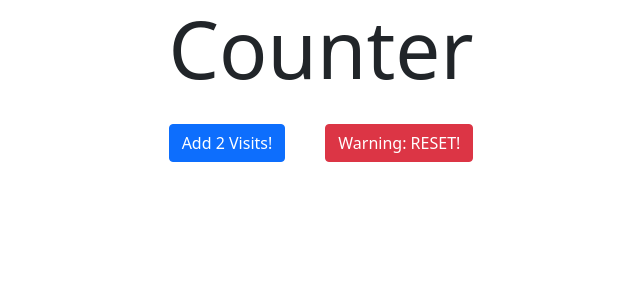
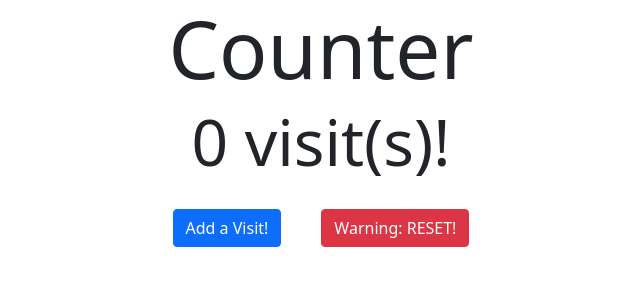
Before and after one commit to DouglasH9/counter, a Flask app: page / in a window 1280 px wide. Shown: the top 300 px of the page, without its empty margins (319-959 px from the left). Run offline with Flask 2, Linux system fonts and the light colour scheme.

Commit message:
not sure what i chenged

```diff
--- a/templates/index.html
+++ b/templates/index.html
@@ -11,10 +11,14 @@
 </head>
 <body>
     <h1 class="display-1">Counter</h1>
-    <h1 class="display-3">{{counter}}</h1>
+    <h1 class="display-3">{{session['counter']}} visit(s)!</h1>
     <div id="btnwrap">
-        <button type="button" class="btn btn-primary" name="add_visits" value="addvisits" method='POST'>Add 2 Visits!</button>
-        <button type="button" class="btn btn-danger" name="reset" value="reset" method="POST">Warning: RESET!</button>
+        <form action="http://localhost:5000">
+            <button type="submit" class="btn btn-primary" name="add_visits" value="counter" method='POST'>Add a Visit!</button>
+        </form>
+        <form action="http://localhost:5000/reset">
+            <button type="submit" class="btn btn-danger" name="reset" value="reset" method="POST">Warning: RESET!</button>
+        </form>
     </div>
 </body>
 </html>
```
